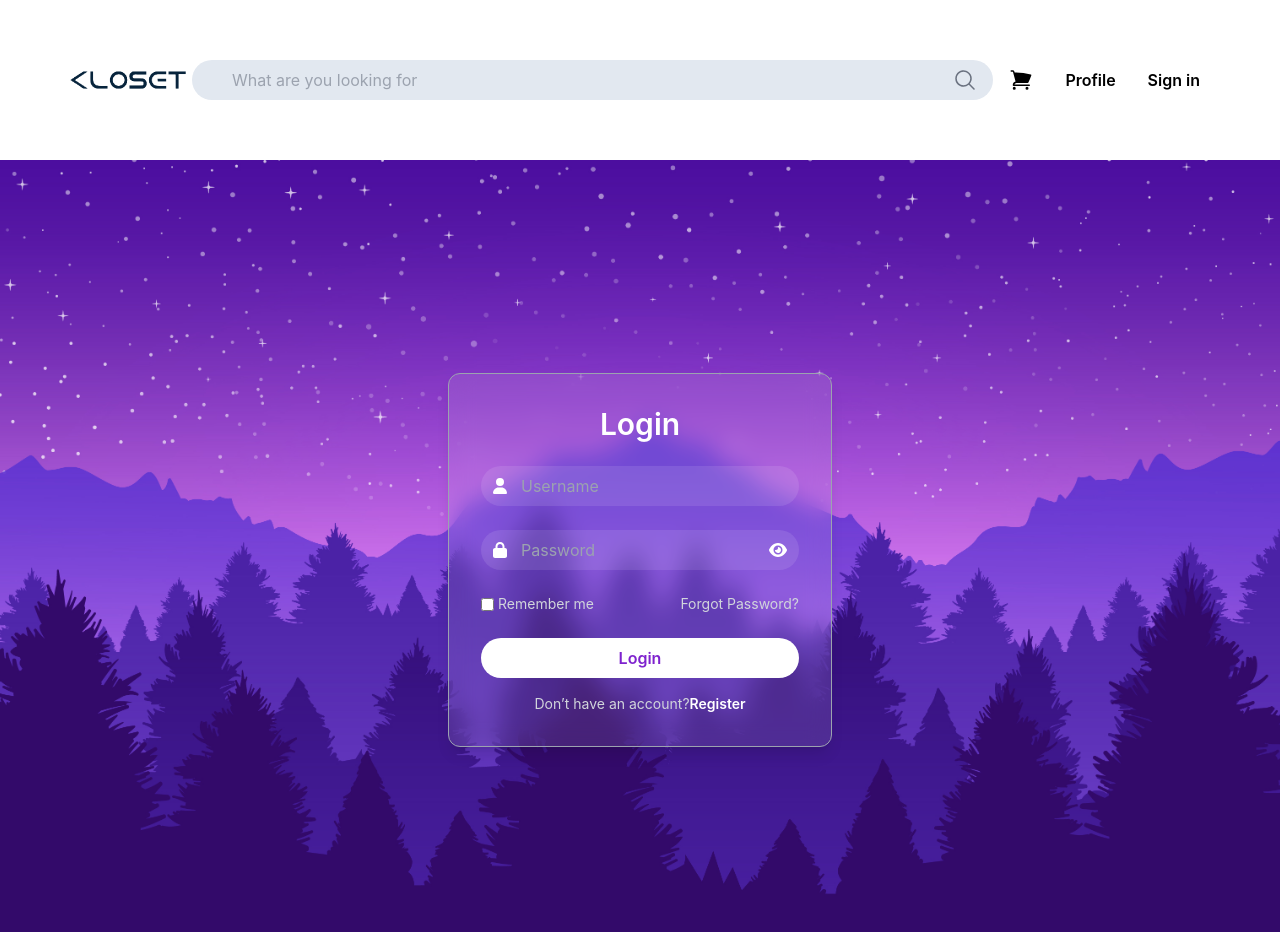
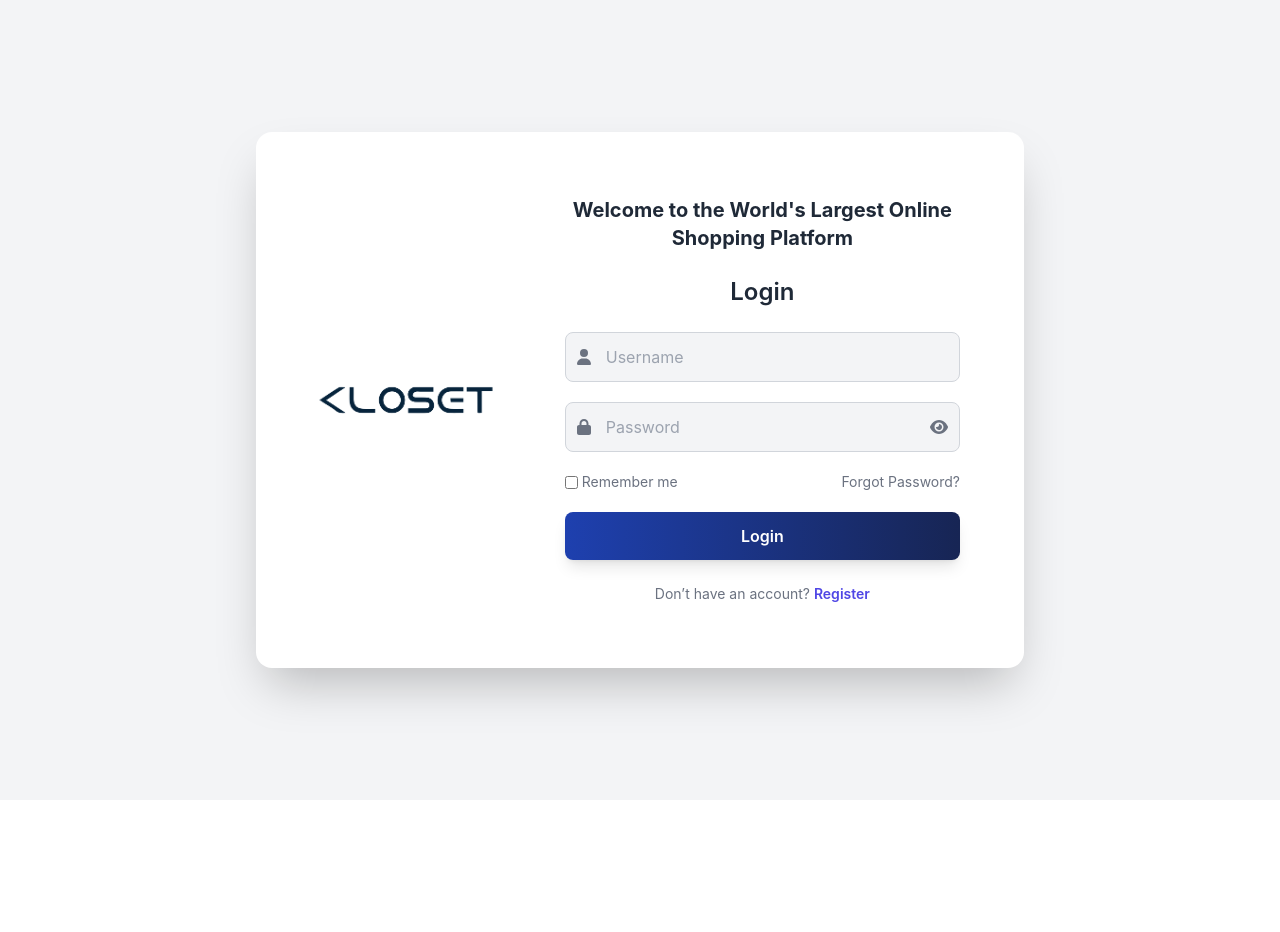
Before and after one commit to saraniz/Multi-vendor-E-Commerce, a React (Create React App) app in the folder Frontend/: page /LoginPage in a window 1280 px wide. Shown: the top 932 px of the page. After the commit the page ends 800 px from the top, so only its background shows below. Built offline with nearby package versions, Linux system fonts and the light colour scheme.

Commit message:
Login page and Registration pages updated
Error ekak awoth kiynnaa.tailwind.config.js eke case ekak ehnn

```diff
--- a/Frontend/package.json
+++ b/Frontend/package.json
@@ -9,6 +9,7 @@
     "@testing-library/jest-dom": "^5.17.0",
     "@testing-library/react": "^13.4.0",
     "@testing-library/user-event": "^13.5.0",
+    "axios": "^1.7.7",
     "font-awesome": "^4.7.0",
     "react": "^18.3.1",
     "react-dom": "^18.3.1",
--- a/Frontend/src/Pages/LoginPage.js
+++ b/Frontend/src/Pages/LoginPage.js
@@ -1,61 +1,95 @@
 import React, { useState } from "react";
 import { FontAwesomeIcon } from "@fortawesome/react-fontawesome";
 import { faUser, faLock, faEye, faEyeSlash } from "@fortawesome/free-solid-svg-icons";
-import BackgroundImage from '../Assests/img.jpg'; // Use a relative path for the background image
 import { Link } from "react-router-dom";
-import Navbar from "../Components/Header/Navbar";
+import LogoImage from '../Assests/KLOSET.png'; // Path to your logo image
 
 function LoginPage() {
+  const [username, setUsername] = useState("");
+  const [password, setPassword] = useState("");
   const [showPassword, setShowPassword] = useState(false);
 
   const togglePasswordVisibility = () => {
     setShowPassword(!showPassword);
   };
 
+  const handleSubmit = async (event) => {
+    event.preventDefault();
+    const userData = { username, password };
+
+    try {
+      const response = await fetch('https://your-backend-api.com/login', { // Replace with your backend endpoint
+        method: 'POST',
+        headers: {
+          'Content-Type': 'application/json',
+        },
+        body: JSON.stringify(userData),
+      });
+
+      const result = await response.json();
+      if (response.ok) {
+        console.log("Login successful:", result);
+        // Redirect or perform other actions
+      } else {
+        console.error("Login failed:", result.message);
+      }
+    } catch (error) {
+      console.error("Error:", error);
+    }
+  };
+
   return (
-    <div>
-      <Navbar/>
-    <div
-      className="flex items-center justify-center min-h-screen bg-center bg-cover"
-      style={{ backgroundImage: `url(${BackgroundImage})` }}
-    >
-      <div className="p-8 border border-gray-400 shadow-lg rounded-xl bg-white/10 backdrop-blur-md w-80 md:w-96">
-        <h2 className="mb-6 text-3xl font-semibold text-center text-white">Login</h2>
-        <form className="space-y-6">
-          <div>
-            <label className="sr-only">Username</label>
+    <div className="flex items-center justify-center min-h-screen bg-gray-100">
+      <div className="flex items-center p-10 space-x-6 bg-white shadow-2xl rounded-2xl w-full max-w-3xl">
+
+        {/* Logo on the Left Side */}
+        <div className="hidden md:flex items-center justify-center w-1/3">
+          <img src={LogoImage} alt="Logo" className="w-48 h-48" />
+        </div>
+
+        {/* Right Side with Form */}
+        <div className="flex flex-col items-center w-full p-6 space-y-6 md:w-2/3">
+
+          {/* Welcome Text */}
+          <h2 className="text-xl font-bold text-center text-gray-800">
+            Welcome to the World's Largest Online Shopping Platform
+          </h2>
+
+          {/* Login Form */}
+          <h3 className="text-2xl font-semibold text-center text-gray-800">Login</h3>
+          <form className="space-y-5 w-full" onSubmit={handleSubmit}>
             <div className="relative">
               <input
                 type="text"
                 placeholder="Username"
-                className="w-full py-2 pl-10 pr-4 text-white rounded-full outline-none bg-white/10"
+                value={username}
+                onChange={(e) => setUsername(e.target.value)}
+                className="w-full py-3 pl-10 pr-4 text-gray-700 bg-gray-100 border border-gray-300 rounded-lg focus:ring-2 focus:ring-blue-500 focus:border-blue-500"
               />
-              <span className="absolute text-white transform -translate-y-1/2 left-3 top-1/2">
+              <span className="absolute text-gray-500 transform -translate-y-1/2 left-3 top-1/2">
                 <FontAwesomeIcon icon={faUser} />
               </span>
             </div>
-          </div>
-          <div>
-            <label className="sr-only">Password</label>
             <div className="relative">
               <input
                 type={showPassword ? "text" : "password"}
                 placeholder="Password"
-                className="w-full py-2 pl-10 pr-10 text-white rounded-full outline-none bg-white/10"
+                value={password}
+                onChange={(e) => setPassword(e.target.value)}
+                className="w-full py-3 pl-10 pr-10 text-gray-700 bg-gray-100 border border-gray-300 rounded-lg focus:ring-2 focus:ring-blue-500 focus:border-blue-500"
               />
-              <span className="absolute text-white transform -translate-y-1/2 left-3 top-1/2">
+              <span className="absolute text-gray-500 transform -translate-y-1/2 left-3 top-1/2">
                 <FontAwesomeIcon icon={faLock} />
               </span>
               <button
                 type="button"
                 onClick={togglePasswordVisibility}
-                className="absolute text-white transform -translate-y-1/2 right-3 top-1/2 focus:outline-none"
+                className="absolute text-gray-500 transform -translate-y-1/2 right-3 top-1/2 focus:outline-none"
               >
                 <FontAwesomeIcon icon={showPassword ? faEyeSlash : faEye} />
               </button>
             </div>
-          </div>
-          <div className="flex items-center justify-between text-sm text-gray-300">
+            <div className="flex items-center justify-between text-sm text-gray-500">
               <label className="flex items-center">
                 <input type="checkbox" className="mr-1" />
                 Remember me
@@ -66,14 +100,18 @@ function LoginPage() {
             </div>
             <button
               type="submit"
-            className="w-full py-2 font-semibold text-purple-700 transition bg-white rounded-full hover:bg-gray-200"
+              className="w-full py-3 font-semibold text-white bg-gradient-to-r from-blue-800 to-blue-950 rounded-lg shadow-lg hover:from-blue-700 hover:to-blue-800"
             >
               Login
             </button>
           </form>
-        <p className="mt-4 text-sm text-center text-gray-300">
-          Don’t have an account?
-          <Link to={'/RegistraionForm'}><button className="font-semibold text-white hover:underline">Register</button></Link>
+
+          {/* Register Link */}
+          <p className="text-sm text-center text-gray-500">
+            Don’t have an account?{" "}
+            <Link to={'/RegistrationForm'}>
+              <button className="font-semibold text-indigo-600 hover:underline">Register</button>
+            </Link>
           </p>
         </div>
       </div>
--- a/Frontend/src/Pages/RegistrationForm.js
+++ b/Frontend/src/Pages/RegistrationForm.js
@@ -1,5 +1,6 @@
 import React, { useState } from "react";
-import Navbar from "../Components/Header/Navbar";
+import axios from "axios"; // Added axios for backend integration
+import Footer from "../Components/Footer/Footer";
 
 function RegistrationForm() {
   const [profileImage, setProfileImage] = useState(null);
@@ -23,25 +24,29 @@ function RegistrationForm() {
     setFormData({ ...formData, [name]: value });
   };
 
-  const handleSubmit = (e) => {
+  const handleSubmit = async (e) => {
     e.preventDefault();
-    // Handle form submission logic
-    console.log(formData);
+    try {
+      // Backend integration example using axios
+      const response = await axios.post("https://your-backend-endpoint.com/register", formData);
+      console.log("Registration successful:", response.data);
+    } catch (error) {
+      console.error("Error during registration:", error);
+    }
   };
 
   return (
     <div>
-        <Navbar/>
-    <div className="flex flex-col items-center justify-center min-h-screen bg-gray-100">
-      <h2 className="text-2xl font-semibold">Welcome to</h2>
-      <h3 className="mb-6 text-xl font-light">The World Largest Online Fashion Space</h3>
+    <div className="flex flex-col items-center justify-center min-h-screen bg-white text-gray-800 my-20">
+      <h2 className="text-3xl font-semibold mb-4 text-blue-950">Create Your KLOSET Account</h2>
+      <p className="mb-8 text-lg font-light text-gray-600">Join the world's largest online fashion space</p>
 
       <div className="flex flex-col items-center mb-6">
         <label htmlFor="profileImage" className="cursor-pointer">
           <img
-            src={profileImage || "https://via.placeholder.com/100"}
+            src={profileImage || "https://t4.ftcdn.net/jpg/05/69/90/73/360_F_569907313_fl7W3gX7YIVw2r05B4Ij1c21ix4xRUqD.jpg"}
             alt="Profile"
-            className="object-cover w-24 h-24 border-2 border-gray-300 rounded-full"
+            className="object-cover w-24 h-24 border-4 border-blue-950 rounded-full"
           />
         </label>
         <input
@@ -51,86 +56,40 @@ function RegistrationForm() {
           className="hidden"
           onChange={handleImageChange}
         />
-        <p className="mt-2 text-sm text-gray-600">Profile Picture</p>
+        <p className="mt-2 text-sm text-gray-500">Profile Picture</p>
       </div>
 
       <form
         onSubmit={handleSubmit}
-        className="w-full max-w-md px-8 pt-6 pb-8 mb-4 bg-white rounded shadow-md"
+        className="w-full max-w-md px-8 py-8 bg-white rounded-lg shadow-lg border border-gray-200"
       >
-        <div className="mb-4">
-          <label className="block mb-2 text-sm font-bold text-gray-700">Full Name</label>
-          <input
-            type="text"
-            name="fullName"
-            value={formData.fullName}
-            onChange={handleInputChange}
-            className="w-full px-3 py-2 leading-tight text-gray-700 border rounded shadow appearance-none focus:outline-none focus:shadow-outline"
-          />
-        </div>
+        {[
+          { label: "Full Name", name: "fullName", type: "text" },
+          { label: "Username", name: "username", type: "text" },
+          { label: "Email", name: "email", type: "email" },
+          { label: "Password", name: "password", type: "password" },
+          { label: "Confirm Password", name: "confirmPassword", type: "password" },
+          { label: "Mobile-No", name: "mobileNo", type: "tel" }
+        ].map((field) => (
+          <div key={field.name} className="mb-4">
+            <label className="block mb-2 text-sm font-semibold text-gray-600">{field.label}</label>
+            <input
+              type={field.type}
+              name={field.name}
+              value={formData[field.name]}
+              onChange={handleInputChange}
+              className="w-full px-4 py-2 text-gray-800 border border-gray-300 rounded-md focus:outline-none focus:ring-2 focus:ring-indigo-600"
+            />
+          </div>
+        ))}
 
         <div className="mb-4">
-          <label className="block mb-2 text-sm font-bold text-gray-700">Username</label>
-          <input
-            type="text"
-            name="username"
-            value={formData.username}
-            onChange={handleInputChange}
-            className="w-full px-3 py-2 leading-tight text-gray-700 border rounded shadow appearance-none focus:outline-none focus:shadow-outline"
-          />
-        </div>
-
-        <div className="mb-4">
-          <label className="block mb-2 text-sm font-bold text-gray-700">Email</label>
-          <input
-            type="email"
-            name="email"
-            value={formData.email}
-            onChange={handleInputChange}
-            className="w-full px-3 py-2 leading-tight text-gray-700 border rounded shadow appearance-none focus:outline-none focus:shadow-outline"
-          />
-        </div>
-
-        <div className="mb-4">
-          <label className="block mb-2 text-sm font-bold text-gray-700">Password</label>
-          <input
-            type="password"
-            name="password"
-            value={formData.password}
-            onChange={handleInputChange}
-            className="w-full px-3 py-2 leading-tight text-gray-700 border rounded shadow appearance-none focus:outline-none focus:shadow-outline"
-          />
-        </div>
-
-        <div className="mb-4">
-          <label className="block mb-2 text-sm font-bold text-gray-700">Confirm Password</label>
-          <input
-            type="password"
-            name="confirmPassword"
-            value={formData.confirmPassword}
-            onChange={handleInputChange}
-            className="w-full px-3 py-2 leading-tight text-gray-700 border rounded shadow appearance-none focus:outline-none focus:shadow-outline"
-          />
-        </div>
-
-        <div className="mb-4">
-          <label className="block mb-2 text-sm font-bold text-gray-700">Mobile-No</label>
-          <input
-            type="tel"
-            name="mobileNo"
-            value={formData.mobileNo}
-            onChange={handleInputChange}
-            className="w-full px-3 py-2 leading-tight text-gray-700 border rounded shadow appearance-none focus:outline-none focus:shadow-outline"
-          />
-        </div>
-
-        <div className="mb-4">
-          <label className="block mb-2 text-sm font-bold text-gray-700">Gender</label>
+          <label className="block mb-2 text-sm font-semibold text-gray-600">Gender</label>
           <select
             name="gender"
             value={formData.gender}
             onChange={handleInputChange}
-            className="w-full px-3 py-2 leading-tight text-gray-700 border rounded shadow appearance-none focus:outline-none focus:shadow-outline"
+            className="w-full px-4 py-2 text-gray-800 border border-gray-300 rounded-md focus:outline-none focus:ring-2 focus:ring-indigo-600"
           >
             <option value="Male">Male</option>
             <option value="Female">Female</option>
@@ -138,23 +97,26 @@ function RegistrationForm() {
         </div>
 
         <div className="mb-4">
-          <label className="block mb-2 text-sm font-bold text-gray-700">Address</label>
+          <label className="block mb-2 text-sm font-semibold text-gray-600">Address</label>
           <textarea
             name="address"
             value={formData.address}
             onChange={handleInputChange}
-            className="w-full px-3 py-2 leading-tight text-gray-700 border rounded shadow appearance-none focus:outline-none focus:shadow-outline"
+            className="w-full px-4 py-2 text-gray-800 border border-gray-300 rounded-md focus:outline-none focus:ring-2 focus:ring-indigo-600"
           />
         </div>
 
         <button
           type="submit"
-          className="w-full px-4 py-2 font-bold text-white bg-gray-800 rounded hover:bg-gray-700 focus:outline-none focus:shadow-outline"
+          className="w-full px-4 py-2 mt-4 font-semibold text-white bg-blue-950 rounded-md hover:bg-blue-900 focus:outline-none focus:ring-2 focus:ring-indigo-600"
         >
-          Submit
+          Register
         </button>
       </form>
+
+
     </div>
+    <Footer />
     </div>
   );
 }
--- a/Frontend/src/index.js
+++ b/Frontend/src/index.js
@@ -42,7 +42,7 @@ const router = createBrowserRouter([
     element: <div><LoginPage/></div>,
   },
   {
-    path: "/RegistraionForm",
+    path: "/RegistrationForm",
     element: <div><RegistrationForm/></div>,
   },
 
--- /dev/null
+++ b/Frontend/src/tailwind.config.js
@@ -0,0 +1,9 @@
+module.exports = {
+    content: [
+      "./src/**/*.{js,jsx,ts,tsx}",
+    ],
+    theme: {
+      extend: {},
+    },
+    plugins: [],
+  }
```
Also changed, not shown: Frontend/src/Components/Footer/Footer.jsx (+6 -3 lines), 1 other file (tests, documents, lock files or other folders). Lines whose indentation alone changed are shown as unchanged.
